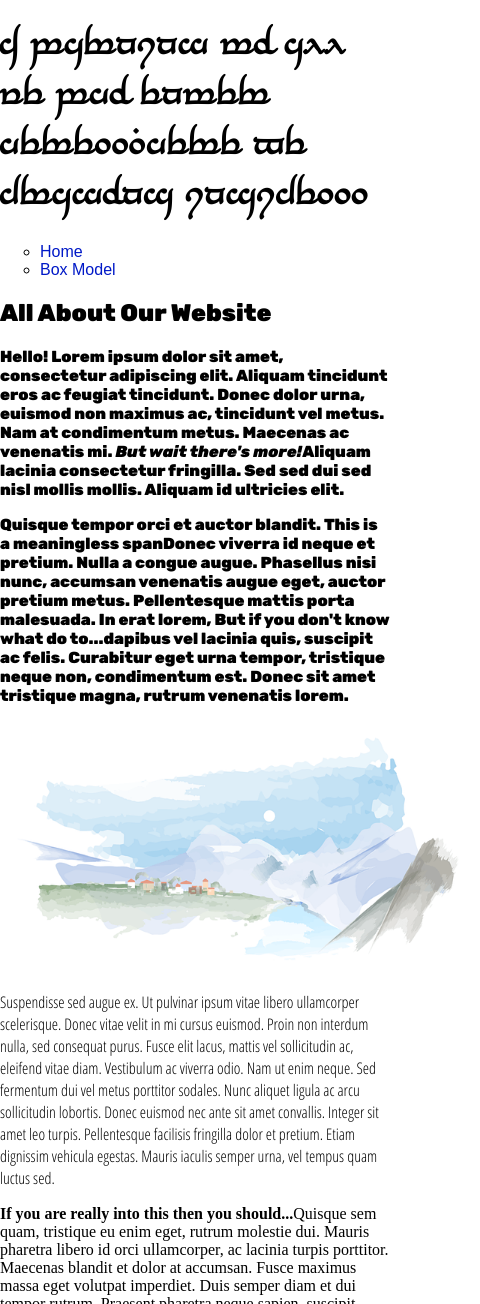
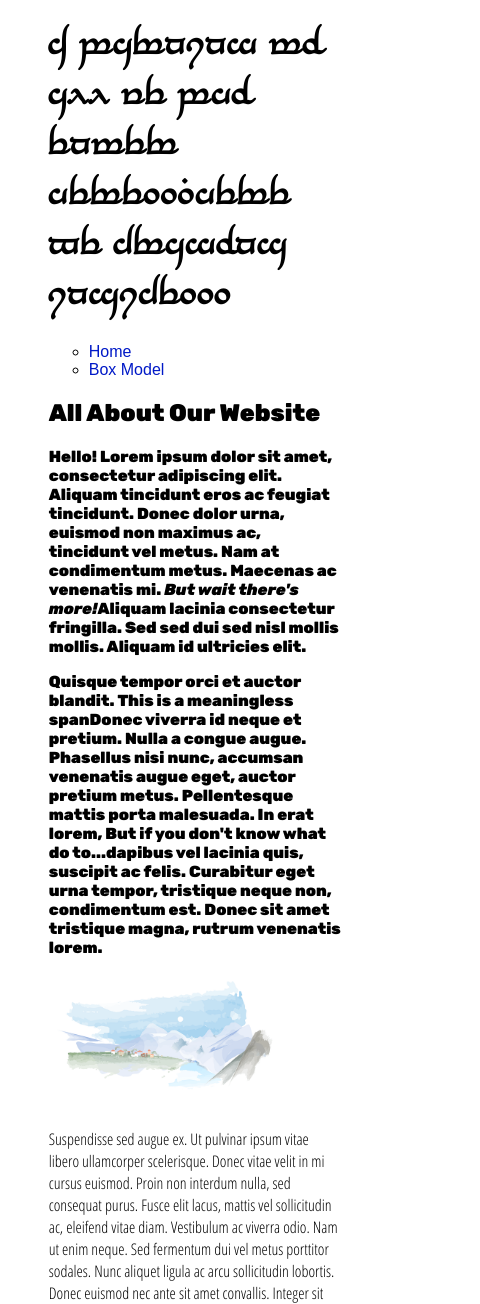
Before and after one commit to FahadHameed89/Playing-With-CSS, a plain HTML site: page index.html in a window 390 px wide. Shown: the top 1304 px of the page, 480 px wide, since content can reach past the window. Drawn offline with Linux system fonts and the light colour scheme; files whose address does not match are found by name; a web font is replaced by a local one.

Commit message:
Border fixes for mobile

```diff
--- a/css/styles.css
+++ b/css/styles.css
@@ -90,6 +90,7 @@ font-style: normal;
    /*
     * This next step auto-centers the text, can also be written as 'margin: 0 auto;' if you dont have top and bottom margins applied.
    */
+   max-width: 75%;
    margin-right: auto;
    margin-left: auto;
  }
@@ -109,12 +110,7 @@ font-style: normal;
   */
   nav a {
     text-decoration: none; /* Removes underlines */
-    /* Color adjusts the font color*/
-    color: rgb(0, 25, 199); /* There are a few ways to do color such as name, RGB, and hex are common */
- /*
- Fony familities are used for defining which found should be used and where. If the first font is not installed on the device, the second will be read and if the second isnt available then the next will be
- chosen and so on. This is referred to as a font-stack.
- */
+    color: rgb(0, 25, 199);
     font-family: Heveltica, Arial, sans-serif;
   }
 
@@ -148,8 +144,33 @@ p:nth-of-type(3) {
 
 /* Target the 3rd <p> inside an element*/
 p:nth-of-type(3) img {
-  float: left;
-  margin-left: 100x;
+  display: block;
+  width: auto;
+  max-width: 80%; /* IF it's a smaller screen, the max width of the image = max width of the window */
+  margin: 0 auto 1.5em; /*First value = top, 2nd is left and right, 3rd is bottom - 1.5em refers to the font size*/
+
+  /*
+ margin has a few different formats taht can be used to set values:
+ - Margin: 0 auto 1.5em is the same as...
+ margin-top: 0;
+ margin-right auto;
+ margin-bottom: 1.5em;
+ margin-left: auto
+ */
+
+}
+
+/*
+  Media Query (used for setting break points)
+  Mobile-first mindset means using "min-width rules"
+  The styles inside are only applied for screens that are a minimum (this size or greater) than 400px
+*/
+@media screen and ( min-width: 350px ) {
+  p:nth-of-type(3) img {
+    float: left;
+    margin-left: 32x;
+  }
+
 }
 
 /*
```
